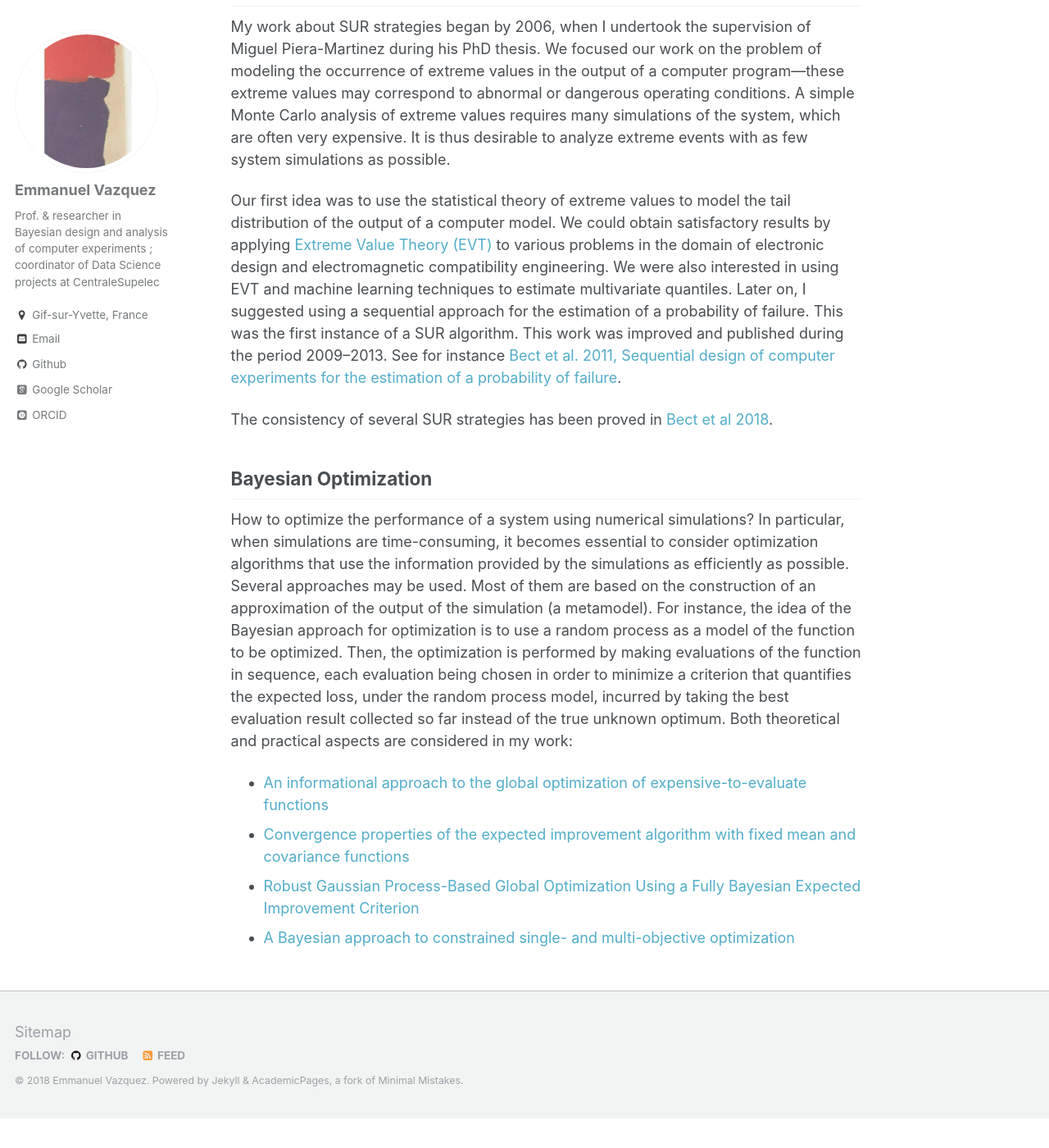
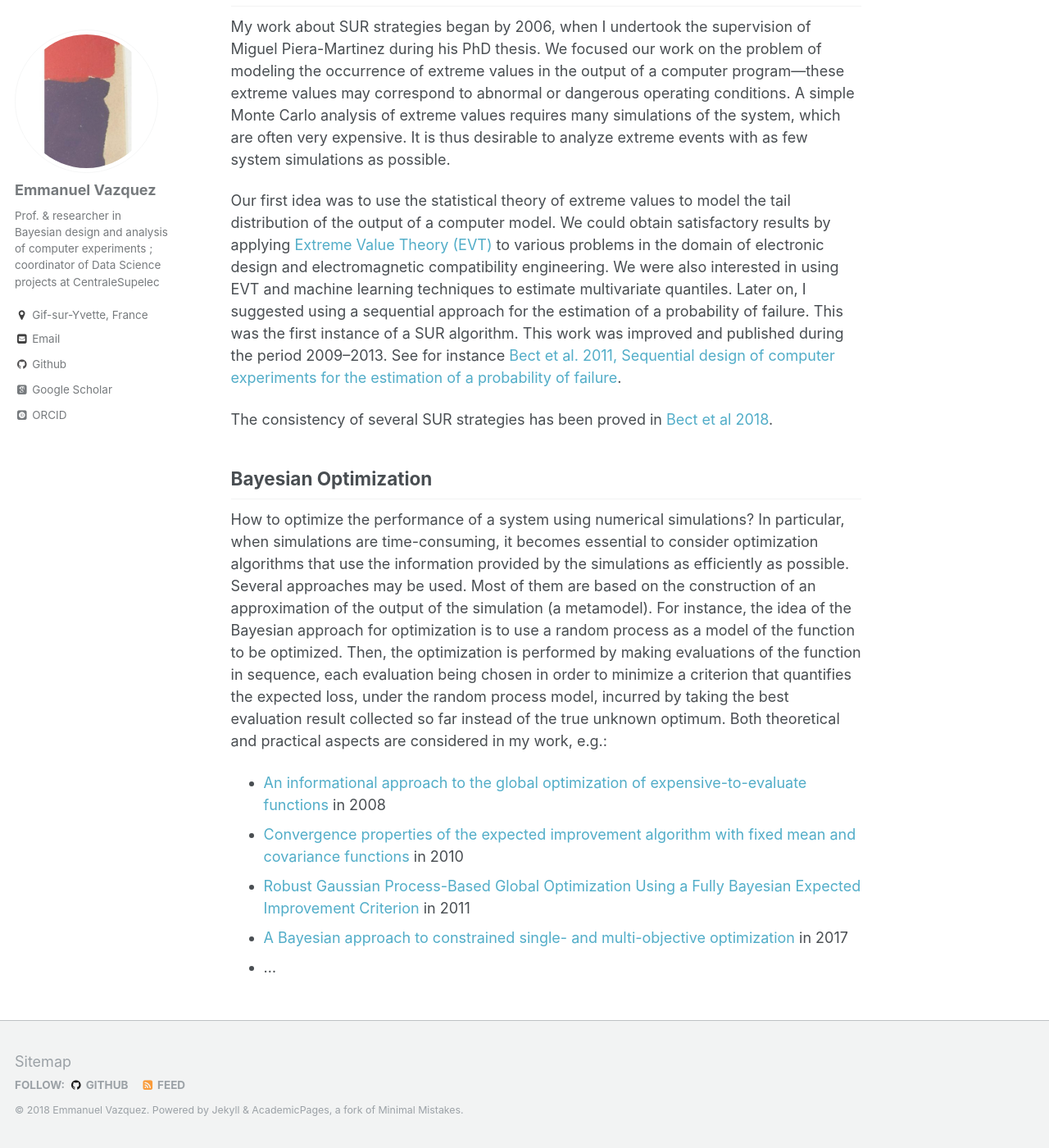
Before and after one commit to emvazquez/emvazquez.github.io, a Jekyll site: the page built from _pages/bdace.md, in a window 1280 px wide and 1400 px high, scrolled down 530 px. Shown: the whole window at 82% size. Built offline with Jekyll 4.4.1, drawn with Linux system fonts in a browser that asks for light colours; some web fonts are replaced; before the commit the page ends 1894 px from its top, so only the background shows below that.

Commit message:
Update bdace.md

```diff
--- a/_pages/bdace.md
+++ b/_pages/bdace.md
@@ -22,8 +22,9 @@ The consistency of several SUR strategies has been proved in [Bect et al 2018](h
 Bayesian Optimization
 ------
 
-How to optimize the performance of a system using numerical simulations? In particular, when simulations are time-consuming, it becomes essential to consider optimization algorithms that use the information provided by the simulations as efficiently as possible. Several approaches may be used. Most of them are based on the construction of an approximation of the output of the simulation (a metamodel). For instance, the idea of the Bayesian approach for optimization is to use a random process as a model of the function to be optimized. Then, the optimization is performed by making evaluations of the function in sequence, each evaluation being chosen in order to minimize a criterion that quantifies the expected loss, under the random process model, incurred by taking the best evaluation result collected so far instead of the true unknown optimum. Both theoretical and practical aspects are considered in my work:
- * [An informational approach to the global optimization of expensive-to-evaluate functions](https://link.springer.com/article/10.1007/s10898-008-9354-2)
- * [Convergence properties of the expected improvement algorithm with fixed mean and covariance functions](https://www.sciencedirect.com/science/article/pii/S0378375810001850)
- * [Robust Gaussian Process-Based Global Optimization Using a Fully Bayesian Expected Improvement Criterion](https://link.springer.com/chapter/10.1007%2F978-3-642-25566-3_13)
- * [A Bayesian approach to constrained single- and multi-objective optimization](https://link.springer.com/article/10.1007/s10898-016-0427-3)
+How to optimize the performance of a system using numerical simulations? In particular, when simulations are time-consuming, it becomes essential to consider optimization algorithms that use the information provided by the simulations as efficiently as possible. Several approaches may be used. Most of them are based on the construction of an approximation of the output of the simulation (a metamodel). For instance, the idea of the Bayesian approach for optimization is to use a random process as a model of the function to be optimized. Then, the optimization is performed by making evaluations of the function in sequence, each evaluation being chosen in order to minimize a criterion that quantifies the expected loss, under the random process model, incurred by taking the best evaluation result collected so far instead of the true unknown optimum. Both theoretical and practical aspects are considered in my work, e.g.:
+ * [An informational approach to the global optimization of expensive-to-evaluate functions](https://link.springer.com/article/10.1007/s10898-008-9354-2) in 2008
+ * [Convergence properties of the expected improvement algorithm with fixed mean and covariance functions](https://www.sciencedirect.com/science/article/pii/S0378375810001850) in 2010
+ * [Robust Gaussian Process-Based Global Optimization Using a Fully Bayesian Expected Improvement Criterion](https://link.springer.com/chapter/10.1007%2F978-3-642-25566-3_13) in 2011
+ * [A Bayesian approach to constrained single- and multi-objective optimization](https://link.springer.com/article/10.1007/s10898-016-0427-3) in 2017
+ * ...
```
